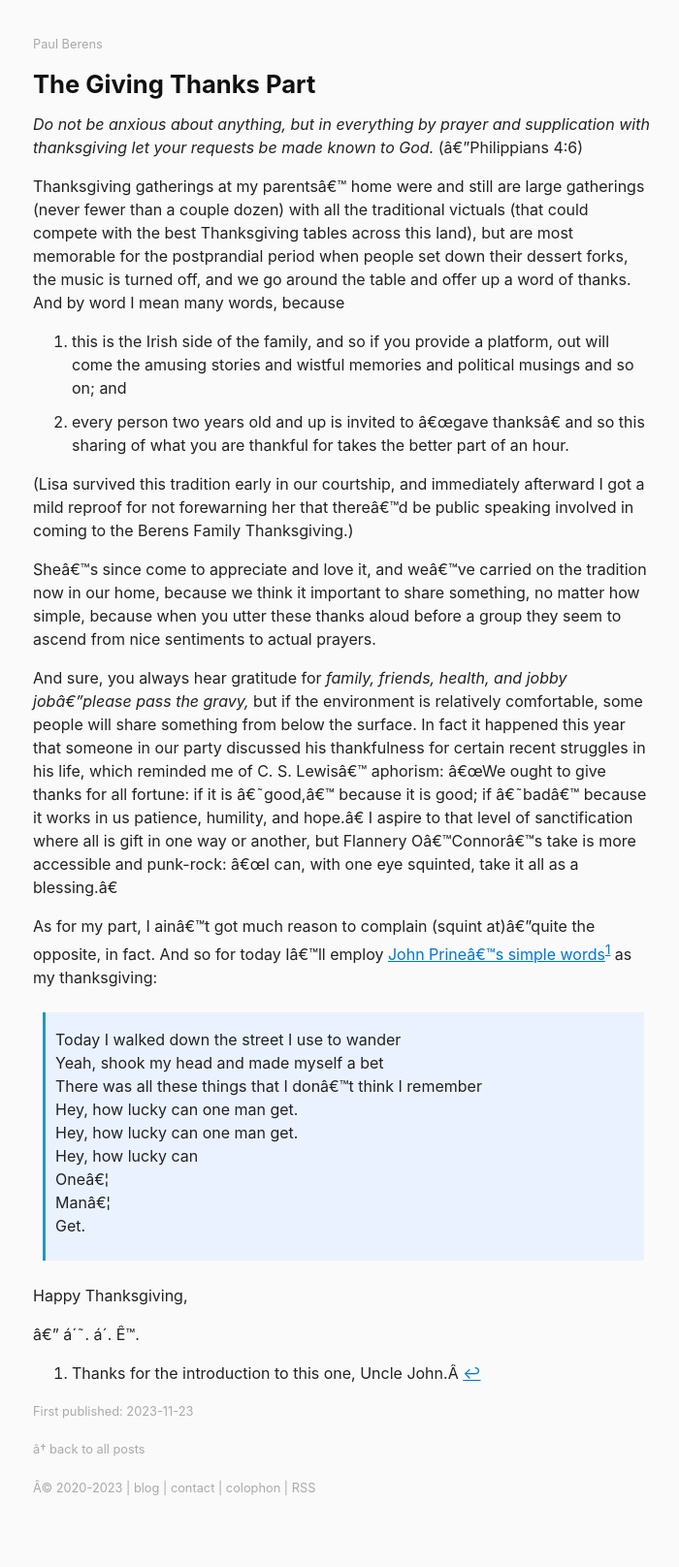
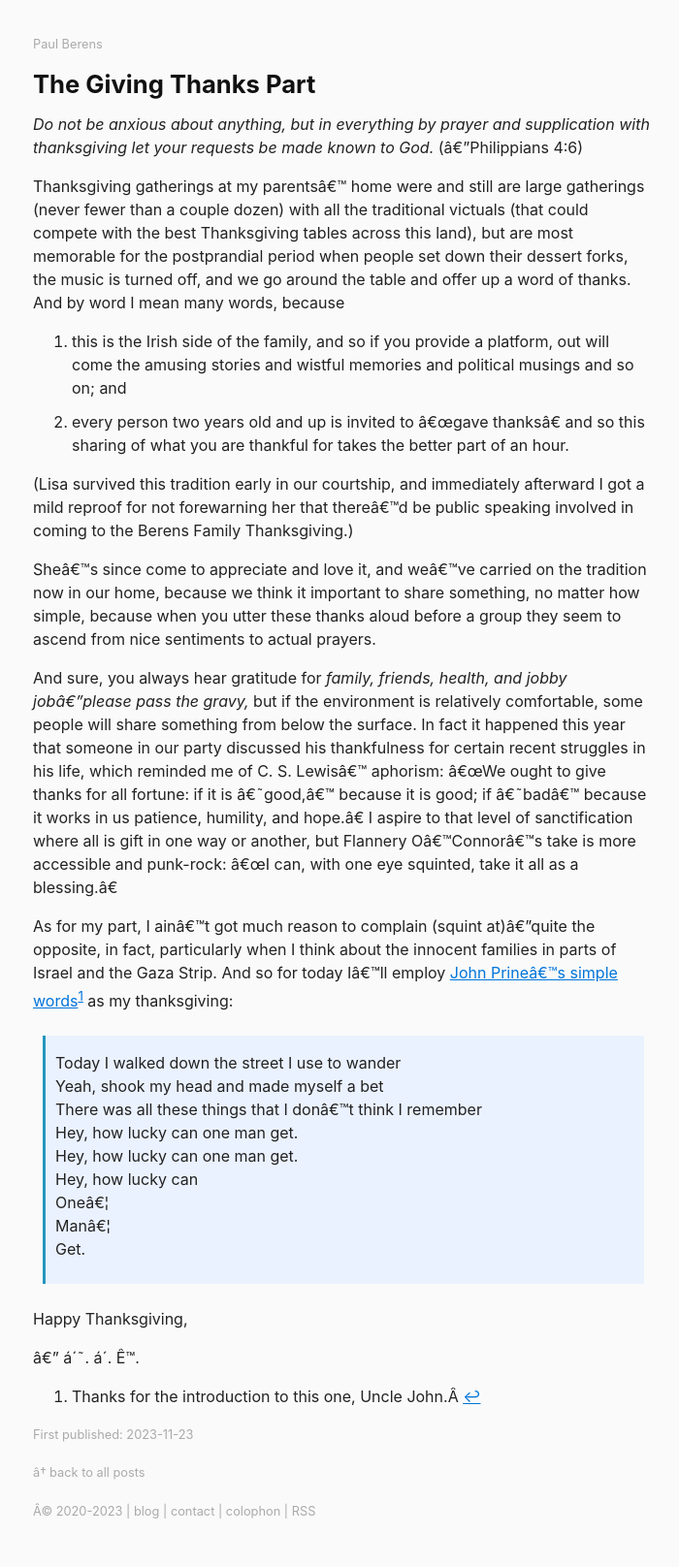
Before and after one commit to berensp/berensp.github.io, a Jekyll site: the page built from _posts/2023-11-24-thanksgiving.md, in a window 1280 px wide. Shown: the whole page at 97% size, without its empty margins (286-986 px from the left). Built offline with Jekyll 4.4.1, drawn with Linux system fonts in a browser that asks for light colours; a script that is not in the unit is left out; before the commit the page ends 1592 px from its top, so only the background shows below that.

Commit message:
Update 2023-11-24-thanksgiving.md

```diff
--- a/_posts/2023-11-24-thanksgiving.md
+++ b/_posts/2023-11-24-thanksgiving.md
@@ -16,7 +16,7 @@ She's since come to appreciate and love it, and we've carried on the tradition n
 
 And sure, you always hear gratitude for *family, friends, health, and jobby job—please pass the gravy,* but if the environment is relatively comfortable, some people will share something from below the surface. In fact it happened this year that someone in our party discussed his thankfulness for certain recent struggles in his life, which reminded me of C. S. Lewis' aphorism: "We ought to give thanks for all fortune: if it is 'good,' because it is good; if 'bad' because it works in us patience, humility, and hope." I aspire to that level of sanctification where all is gift in one way or another, but Flannery O'Connor's take is more accessible and punk-rock: "I can, with one eye squinted, take it all as a blessing."
 
-As for my part, I ain't got much reason to complain (squint at)—quite the opposite, in fact. And so for today I'll employ [John Prine's simple words](https://www.youtube.com/watch?v=TNDmIrh1Cwo)[^1] as my thanksgiving:
+As for my part, I ain't got much reason to complain (squint at)—quite the opposite, in fact, particularly when I think about the innocent families in parts of Israel and the Gaza Strip. And so for today I'll employ [John Prine's simple words](https://www.youtube.com/watch?v=TNDmIrh1Cwo)[^1] as my thanksgiving:
 
 [^1]: Thanks for the introduction to this one, Uncle John.
 
```
